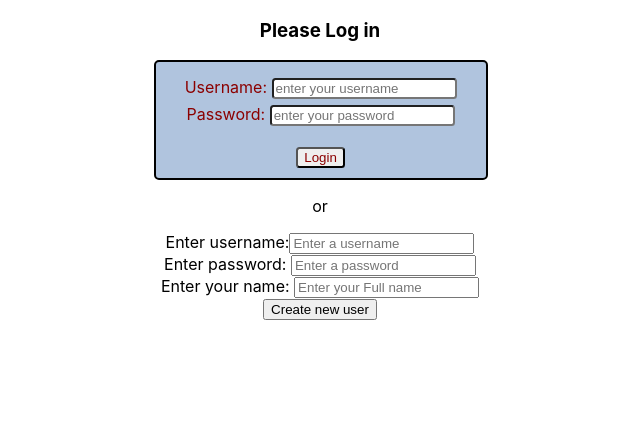
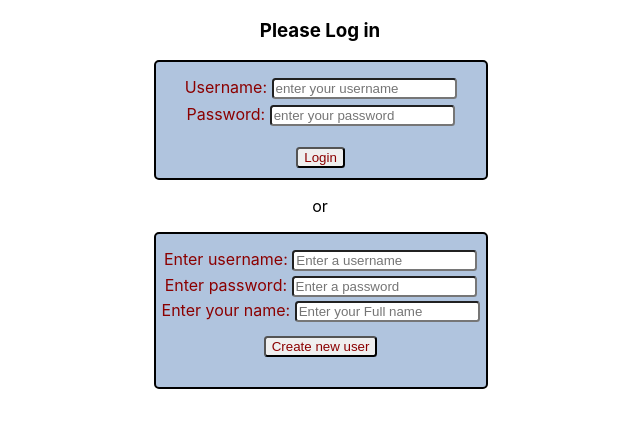
Before and after one commit to tylerletendre98/reduxMessageApp, a React (Create React App) app: page / in a window 1280 px wide. Shown: the top 428 px of the page, without its empty margins (320-960 px from the left). Built offline with nearby package versions, Linux system fonts and the light colour scheme.

Commit message:
adding styling to the create user file

```diff
--- a/src/components/CreateNewUser.jsx
+++ b/src/components/CreateNewUser.jsx
@@ -1,6 +1,7 @@
 import React, { useState } from "react";
 import { useDispatch } from "react-redux";
 import { createNewUser } from "../features/user";
+import "./createNewUser.css";
 
 function CreateNewUser() {
   const dispatch = useDispatch();
@@ -31,8 +32,11 @@ function CreateNewUser() {
   };
   return (
     <div>
+      <div className="create-user">
+        <div className="create-user-inputs">
+          <div className="create-user-input">
             <div>
-        <label>Enter username:</label>
+              <label>Enter username: </label>
               <input
                 type="text"
                 placeholder="Enter a username"
@@ -64,6 +68,9 @@ function CreateNewUser() {
               <button onClick={handleNewUser}>Create new user</button>
             </div>
           </div>
+        </div>
+      </div>
+    </div>
   );
 }
 
--- /dev/null
+++ b/src/components/createNewUser.css
@@ -0,0 +1,32 @@
+.create-user {
+  border-width: 2px;
+  border-style: solid;
+  border-color: black;
+  padding: 5px;
+  width: 25%;
+  position: relative;
+  left: 37%;
+  border-radius: 5px;
+  background-color: lightsteelblue;
+}
+
+.create-user-inputs {
+  padding-bottom: 15px;
+  padding-top: 10px;
+}
+
+.create-user-inputs input {
+  border-radius: 3.5px;
+  margin-bottom: 3.5px;
+}
+
+.create-user-input {
+  padding-bottom: 10px;
+  color: darkred;
+}
+
+.create-user-input button {
+  color: darkred;
+  border-radius: 3.5px;
+  margin-top: 10px;
+}
```
Lines whose indentation alone changed are shown as unchanged.
